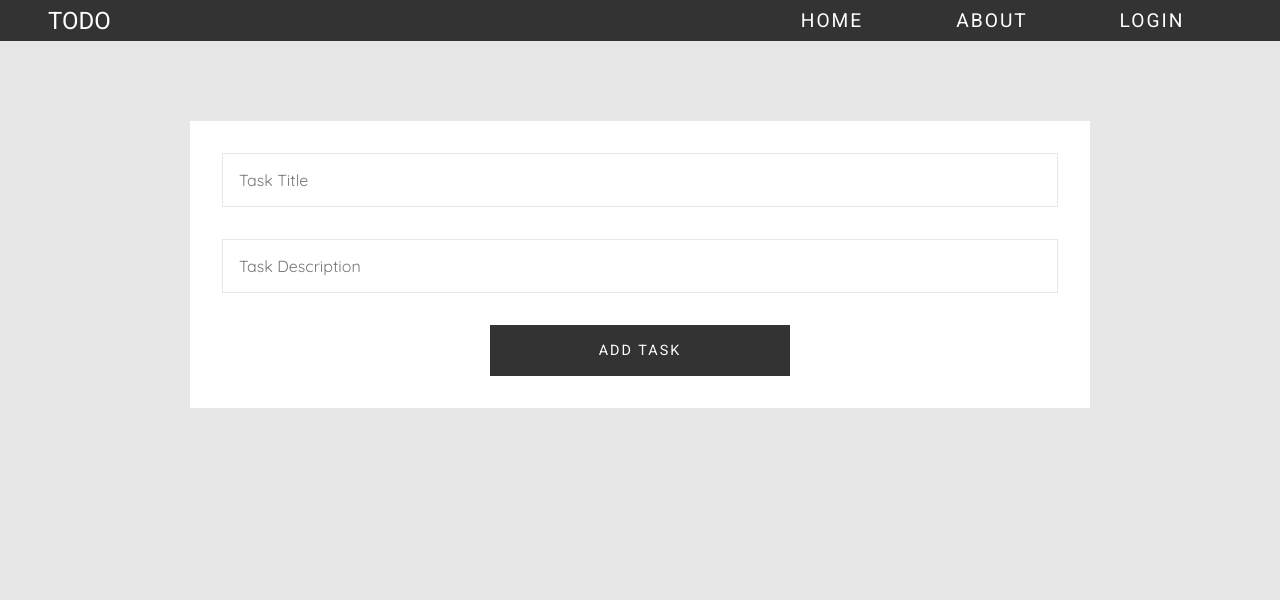
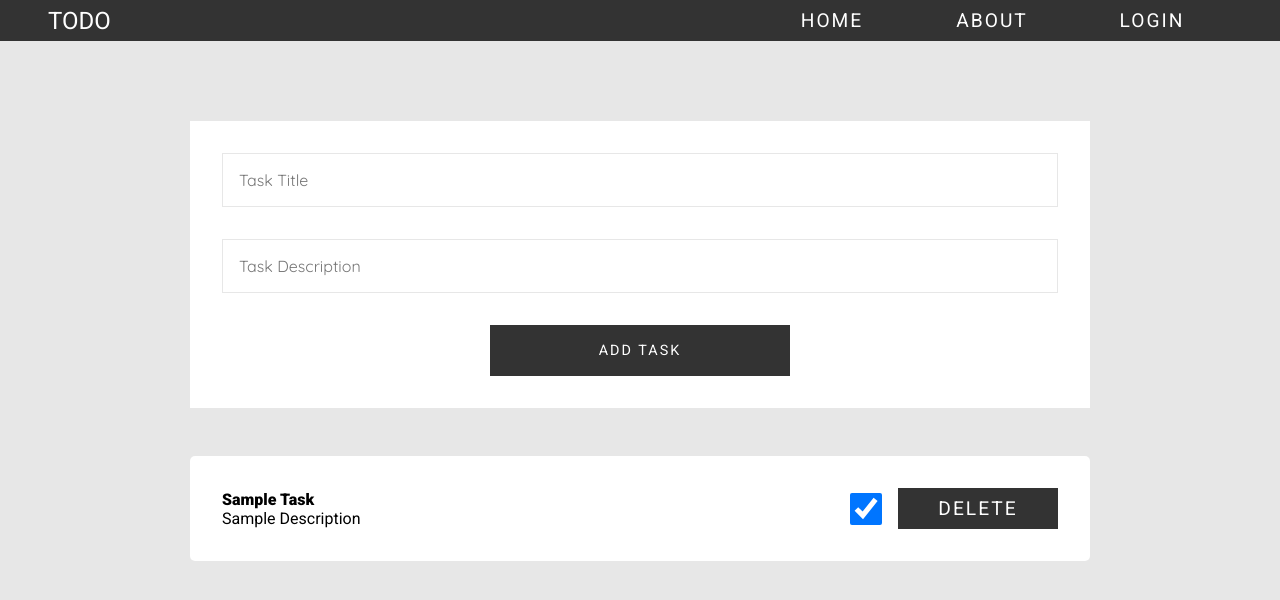
Before and after one commit to killshotxd/todo-next, a Next.js app: page / in a window 1280 px wide. Shown: the top 600 px of the page. Built offline with nearby package versions, Linux system fonts and the light colour scheme.

Commit message:
basic frontend Complete

```diff
--- a/src/app/page.jsx
+++ b/src/app/page.jsx
@@ -1,10 +1,18 @@
 import React from "react";
 import Form from "./addToDoForm";
+import { TodoItem } from "@/components/ServerComponents";
 const page = () => {
   return (
     <div className="container">
       <Form />
-      <section className="todosContainer"></section>
+      <section className="todosContainer">
+        <TodoItem
+          title={"Sample Task"}
+          description={"Sample Description"}
+          id={"sampleId"}
+          completed={true}
+        />
+      </section>
     </div>
   );
 };
--- a/src/components/Clients.jsx
+++ b/src/components/Clients.jsx
@@ -31,3 +31,22 @@ export const LogOutBtn = () => {
     </>
   );
 };
+
+export const TodoBtn = ({ id, completed }) => {
+  const deleteHandler = (id) => {
+    alert(`Deleting todo with ,${id}`);
+  };
+  return (
+    <>
+      <input type="checkbox" checked={completed} />
+      <button
+        className="btn"
+        onClick={() => {
+          deleteHandler(id);
+        }}
+      >
+        Delete
+      </button>
+    </>
+  );
+};
--- /dev/null
+++ b/src/components/ServerComponents.jsx
@@ -0,0 +1,18 @@
+import React from "react";
+import { TodoBtn } from "./Clients";
+
+export const TodoItem = ({ title, description, id, completed }) => {
+  return (
+    <div className="todo">
+      <div>
+        <h4>{title}</h4>
+        <p>{description}</p>
+      </div>
+
+      {/* CLIENT SIDE */}
+      <div>
+        <TodoBtn id={id} completed={completed} />
+      </div>
+    </div>
+  );
+};
```
